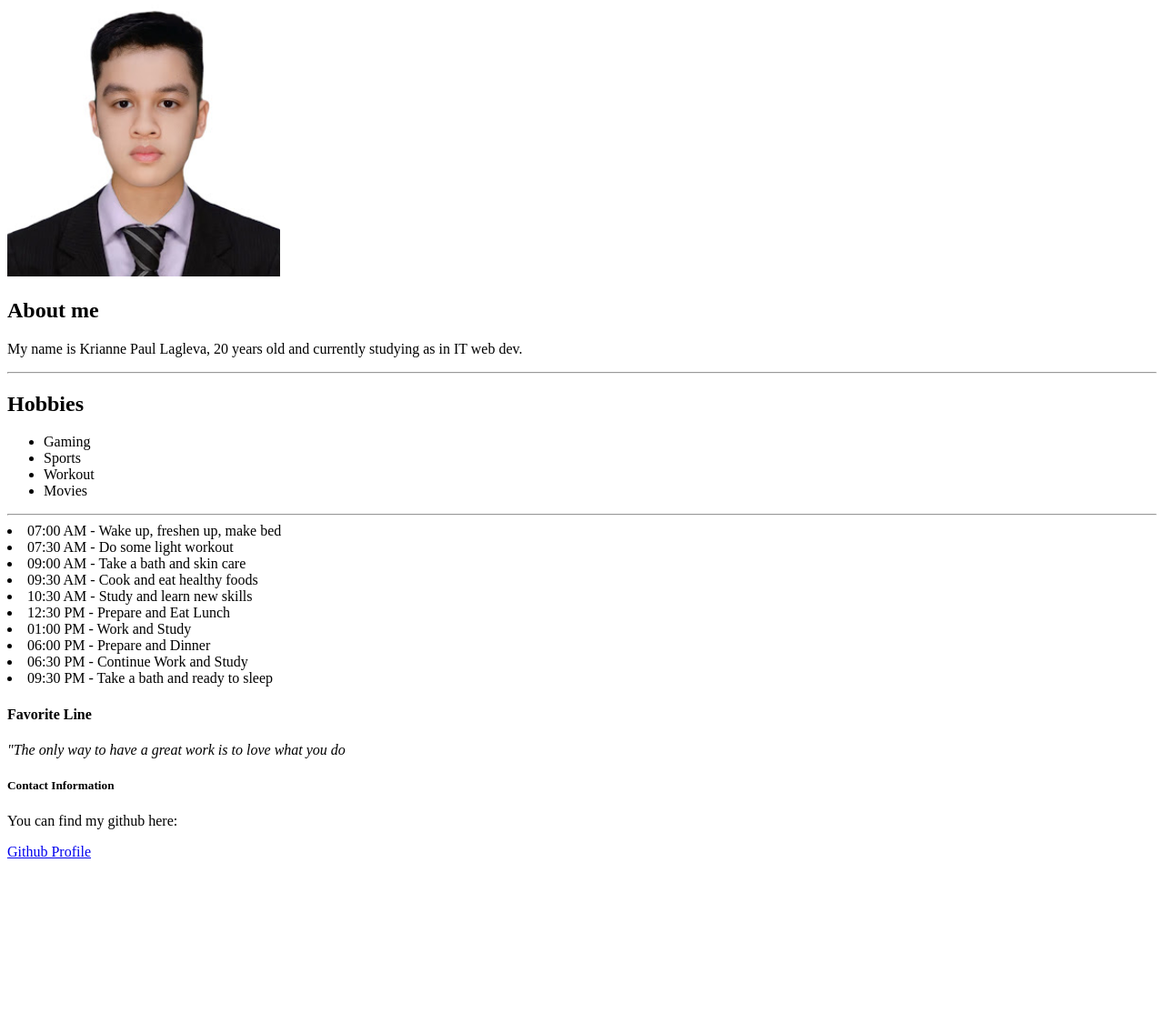
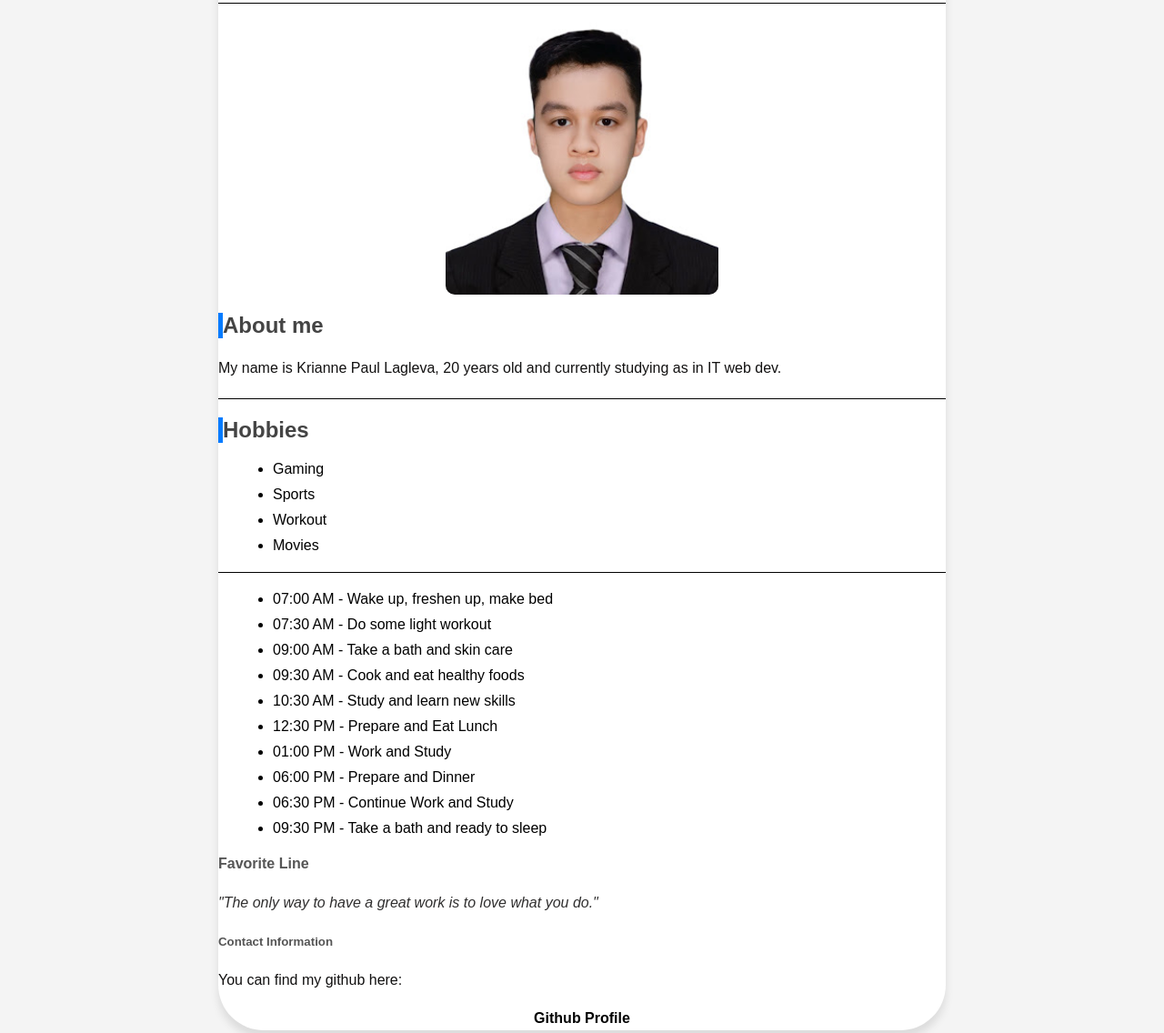
Before and after one commit to kriannepaullagleva-7/Lagleva_Porforlio_Lab6, a plain HTML site: page index.html in a window 1280 px wide. Shown: the part 133-1269 px from the top of the page at 91% size. Before the commit the page ends 1095 px from the top, so only its background shows below. Drawn offline with Linux system fonts and the light colour scheme.

Commit message:
Edited the format

```diff
--- a/index.html
+++ b/index.html
@@ -4,6 +4,73 @@
     <meta charset="UTF-8">
     <meta name="viewport" content="width=device-width, initial-scale=1.0">
     <title>KREYAN</title>
+
+    <style>
+        body{
+            font-family: Arial, Helvetica, sans-serif;
+            background-color: #f4f4f4;
+            margin: 0;
+            padding: 0;
+        }
+
+        .container{
+            max-width: 800px;
+            margin: 30px auto;
+            background-color: white;
+            border-radius: 50px;
+            box-shadow: 0 8px 10px rgba(0, 0, 0, 0.1);
+        }
+        h1 {
+            text-align: center;
+            color: #333;
+        }
+        h2 {
+            color: #444;
+            border-left: 5px solid #007bff;
+        }
+        h4, h5 {
+            color: #555;
+        }
+
+        img {
+            display: block;
+            margin: 20px auto;
+            border-radius: 10px;
+        }
+        p {
+            line-height: 1.6;
+            color: #121111;
+            text-align: justify;
+        }
+        ul, ol{
+            margin-left: 20px;
+        }
+        li{
+            margin-bottom: 10px;
+        }
+        hr{
+            margin: 20px 0;
+            border: none;
+            height: 1px;
+            background-color: black;
+        }
+        .center {
+            text-align: center;
+        }
+        a{
+            text-decoration: none;
+            color: black;
+            font-weight: bold;
+        }
+        a:hover{
+            color: rgb(34, 32, 32);
+            text-decoration: underline;
+        }
+        em{
+            color: rgb(48, 47, 47);
+            font-style: italic;
+        }
+    </style>
 </head>
 <body>
     <div class="container">
@@ -13,9 +80,8 @@
         <img src="image.png" alt="Kreyan Pic" style="width: 300px; height: auto;">
         <div>
             <h2>About me</h2>
-            <p>My name is Krianne Paul Lagleva, 20 years old and currently studying as in IT web dev.
+            <p>My name is Krianne Paul Lagleva, 20 years old and currently studying as in IT web dev.</p>
             <hr>
-            </p>
         </div>
 
         <div>
@@ -31,6 +97,7 @@
         </div>
 
         <div>
+            <ul>
                 <li>07:00 AM - Wake up, freshen up, make bed</li>
                 <li>07:30 AM - Do some light workout</li>
                 <li>09:00 AM - Take a bath and skin care</li>
@@ -41,17 +108,17 @@
                 <li>06:00 PM - Prepare and Dinner</li>
                 <li>06:30 PM - Continue Work and Study</li>
                 <li>09:30 PM - Take a bath and ready to sleep</li>
+            </ul>
         </div>
-
 
         <div>
             <!--Qoute-->
             <h4>Favorite Line</h4>
             <p>
-            <em>"The only way to have a great work is to love what you do</em>
+                <em>"The only way to have a great work is to love what you do."</em>
             </p>
 
-            <!-------CONTACT-->
+            <!--CONTACT-->
             <h5>Contact Information</h5>
             <p>You can find my github here: </p>
 
```
Lines whose indentation alone changed are shown as unchanged.
